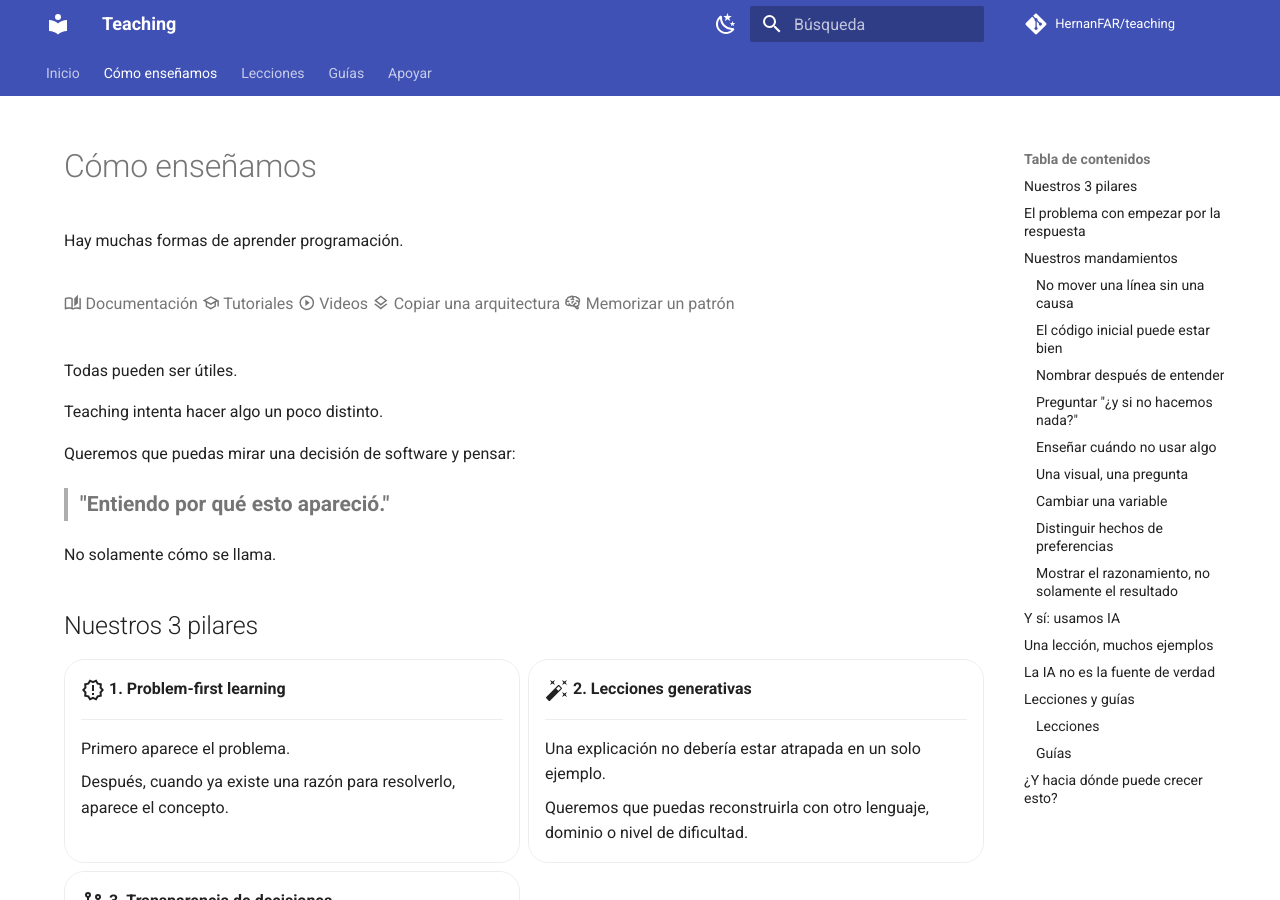
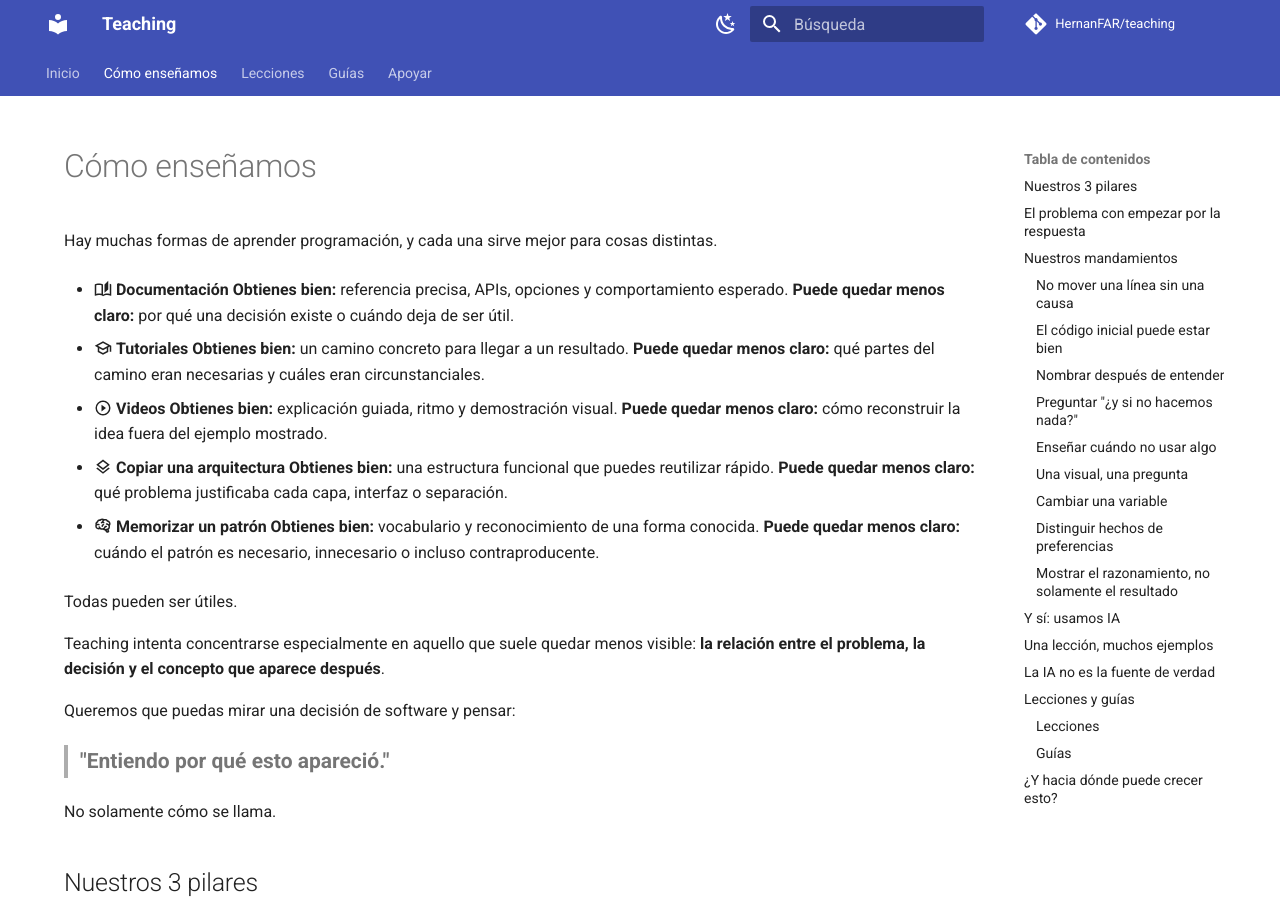
Before and after one commit to HernanFAR/teaching, an MkDocs documentation site: the page built from docs/about/how-we-teach.md, in a window 1280 px wide and 900 px high. Built offline with MkDocs 1.6.1 and Material for MkDocs 9.7.7, drawn with Linux system fonts in a browser that asks for light colours; comment, search, counter and statistics services are not loaded.

Commit message:
docs: explain strengths and limits of common learning modes

```diff
--- a/docs/about/how-we-teach.md
+++ b/docs/about/how-we-teach.md
@@ -7,21 +7,35 @@ hide:
 
 # Cómo enseñamos
 
-Hay muchas formas de aprender programación.
+Hay muchas formas de aprender programación, y cada una sirve mejor para cosas distintas.
 
-<div class="learning-modes" markdown>
+<div class="learning-modes-list" markdown>
 
-<span>:material-book-open-page-variant-outline: Documentación</span>
-<span>:material-school-outline: Tutoriales</span>
-<span>:material-play-circle-outline: Videos</span>
-<span>:material-layers-outline: Copiar una arquitectura</span>
-<span>:material-brain: Memorizar un patrón</span>
+- :material-book-open-page-variant-outline: **Documentación**
+  <span><strong>Obtienes bien:</strong> referencia precisa, APIs, opciones y comportamiento esperado.</span>
+  <span><strong>Puede quedar menos claro:</strong> por qué una decisión existe o cuándo deja de ser útil.</span>
+
+- :material-school-outline: **Tutoriales**
+  <span><strong>Obtienes bien:</strong> un camino concreto para llegar a un resultado.</span>
+  <span><strong>Puede quedar menos claro:</strong> qué partes del camino eran necesarias y cuáles eran circunstanciales.</span>
+
+- :material-play-circle-outline: **Videos**
+  <span><strong>Obtienes bien:</strong> explicación guiada, ritmo y demostración visual.</span>
+  <span><strong>Puede quedar menos claro:</strong> cómo reconstruir la idea fuera del ejemplo mostrado.</span>
+
+- :material-layers-outline: **Copiar una arquitectura**
+  <span><strong>Obtienes bien:</strong> una estructura funcional que puedes reutilizar rápido.</span>
+  <span><strong>Puede quedar menos claro:</strong> qué problema justificaba cada capa, interfaz o separación.</span>
+
+- :material-brain: **Memorizar un patrón**
+  <span><strong>Obtienes bien:</strong> vocabulario y reconocimiento de una forma conocida.</span>
+  <span><strong>Puede quedar menos claro:</strong> cuándo el patrón es necesario, innecesario o incluso contraproducente.</span>
 
 </div>
 
 Todas pueden ser útiles.
 
-Teaching intenta hacer algo un poco distinto.
+Teaching intenta concentrarse especialmente en aquello que suele quedar menos visible: **la relación entre el problema, la decisión y el concepto que aparece después**.
 
 Queremos que puedas mirar una decisión de software y pensar:
 
```
